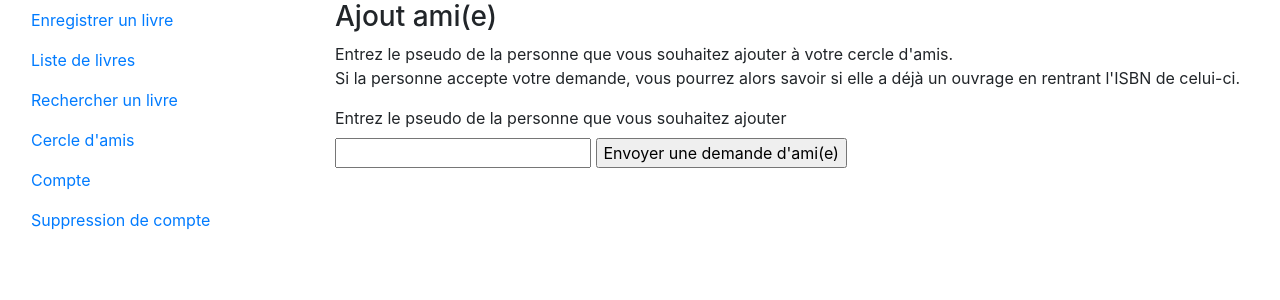
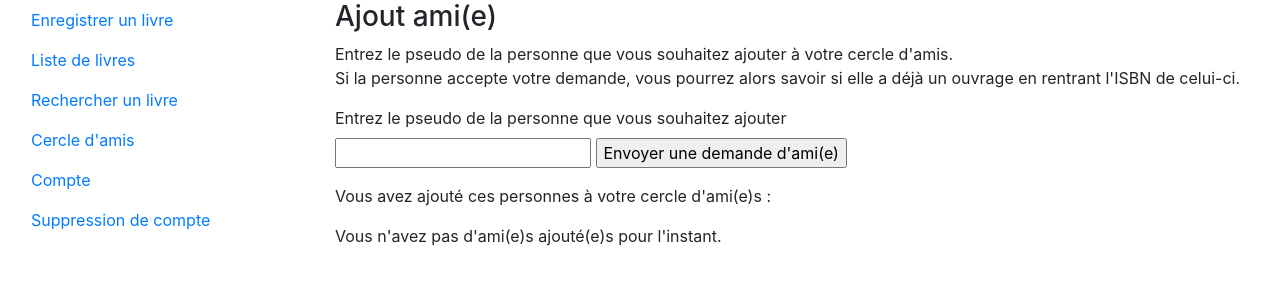
Before and after one commit to AudeLe/P5, a PHP site: the page made by templates/memberPages/friendsCircleView.html.twig in a window 1280 px wide. Shown: the part 56-356 px from the top of the page. Run offline with PHP 8.4, Linux system fonts and the light colour scheme; the template is opened without the code that fills it, so the values that code supplies are empty; some libraries are stand-ins or nearby versions.

Commit message:
Adding the display of the persons connected with.

```diff
--- a/templates/memberPages/friendsCircleView.html.twig
+++ b/templates/memberPages/friendsCircleView.html.twig
@@ -22,8 +22,20 @@
                         <input type="text" id="loginFriend" name="loginFriend"/>
                         <input type="submit" value="Envoyer une demande d'ami(e)" class="submitButton"/>
                     </form>
+
+                    <p>
+                        {{ message }}
+                    </p>
                 {% endblock %}
-                {{ message }}
+
+                {% block reminderFriends %}
+                    <p>Vous avez ajouté ces personnes à votre cercle d'ami(e)s :</p>
+                    {% for friend in friends %}
+                        {{ friend }}<br />
+                    {% else %}
+                        <p>Vous n'avez pas d'ami(e)s ajouté(e)s pour l'instant.</p>
+                    {% endfor %}
+                {% endblock %}
             </div>
         {% endblock %}
     </div>
```
